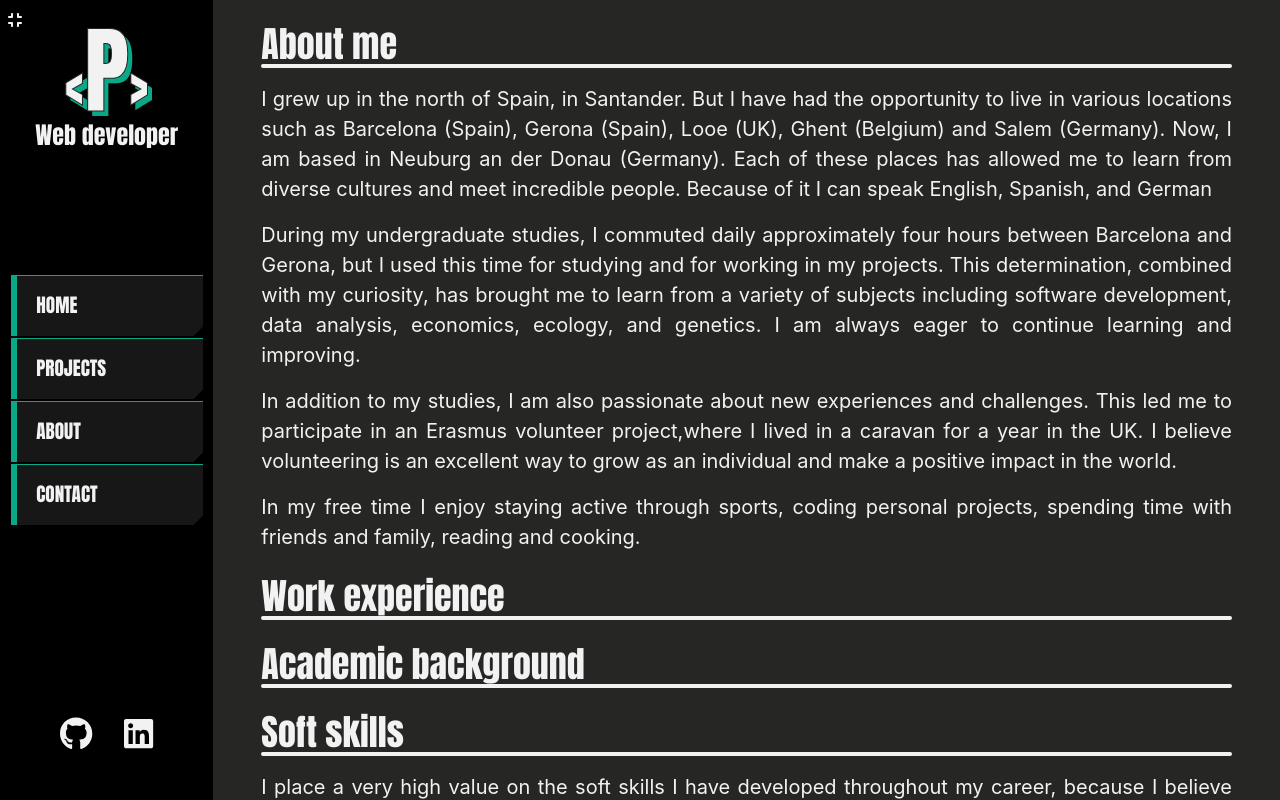
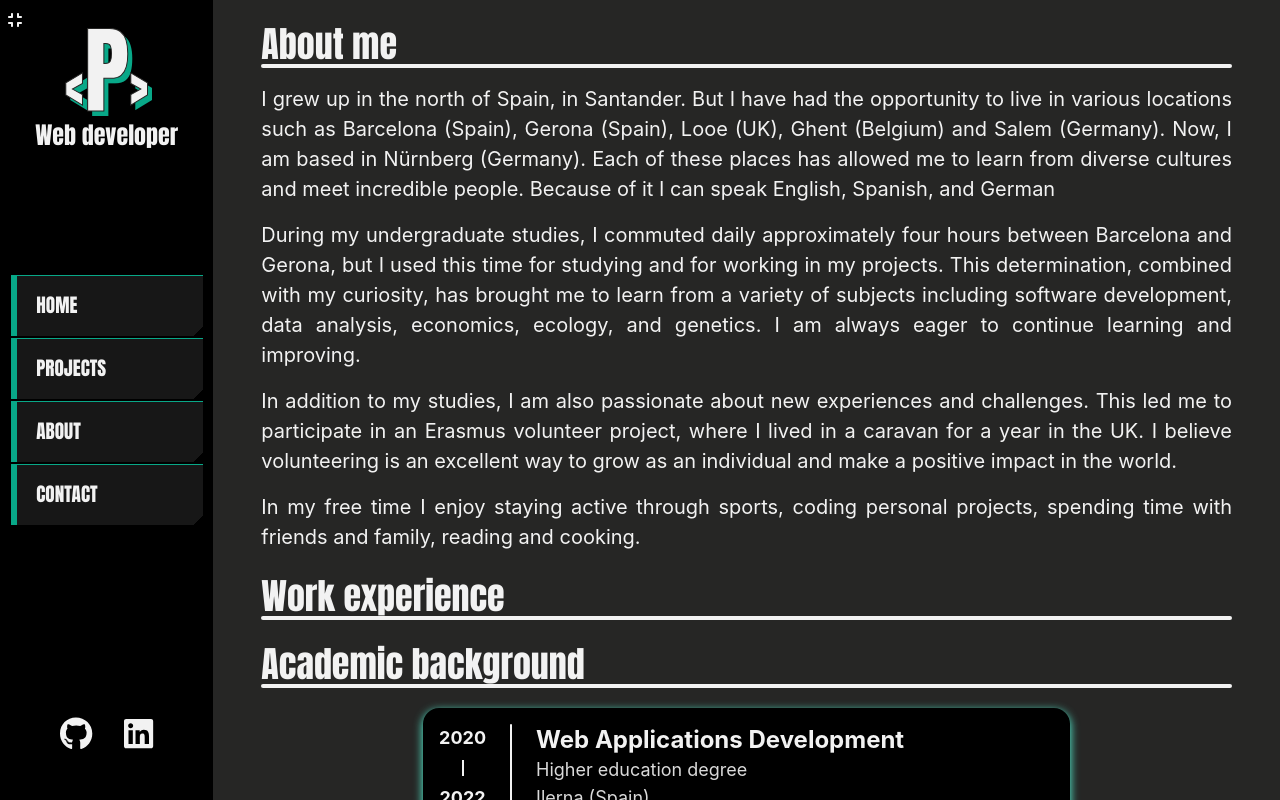
Before and after one commit to pabloff95/portfolio, a React (Vite) app: page /about in a window 1280 px wide. Built offline with nearby package versions, Linux system fonts and the light colour scheme.

Commit message:
Add background card component

```diff
--- a/src/components/layout/Side-menu.tsx
+++ b/src/components/layout/Side-menu.tsx
@@ -9,7 +9,7 @@ interface SideMenuProps {
 
 const SideMenu: React.FC<SideMenuProps> = ({ setDisplayMenu }) => {
   return (
-    <aside className="h-[100vh] col-span-2 bg-black grid grid-rows-6">
+    <aside className="h-[100vh] col-span-2 bg-dark-bg grid grid-rows-6">
       <section className="row-span-1">
         <section className="h-5 w-full p-2 flex justify-start gap-4">
           <button
--- /dev/null
+++ b/src/components/pages/about/Background-card.tsx
@@ -0,0 +1,35 @@
+import React from "react";
+
+interface BackgroundCardProps {
+  title: string;
+  degreeType: string;
+  place: string;
+  from: string;
+  to: string;
+}
+
+const BackgroundCard: React.FC<BackgroundCardProps> = ({
+  title,
+  degreeType,
+  place,
+  from,
+  to,
+}) => {
+  return (
+    <div className="w-full text-lg flex gap-6 bg-dark-bg p-4 rounded-2xl shadow-box-primary">
+      <section className="flex flex-col justify-between items-center">
+        <span className="font-bold">{from}</span>
+        <span className="w-0.5 h-4 bg-font-base"></span>
+        <span className="font-bold">{to}</span>
+      </section>
+      <div className="w-0.5 h-auto bg-font-base rounded-lg"></div>
+      <section className="grow">
+        <p className="text-2xl font-bold">{title}</p>
+        <p className="opacity-90">{degreeType}</p>
+        <p className="opacity-90">{place}</p>
+      </section>
+    </div>
+  );
+};
+
+export default BackgroundCard;
--- a/src/index.css
+++ b/src/index.css
@@ -10,6 +10,7 @@
 
 :root {
   --bg-color: #262625;
+  --bg-color-dark: #000000;
   --text-color: #f2f2f2;
   --primary-element: #4fe1c4;
   --primary-element-dark: #08a888;
--- a/src/pages/About.tsx
+++ b/src/pages/About.tsx
@@ -1,5 +1,6 @@
 import Section from "../components/basic-components/Section";
-import SoftSkill from "../components/pages/about/soft-skill";
+import SoftSkill from "../components/pages/about/Soft-skill";
+import BackgroundCard from "../components/pages/about/Background-card";
 
 export default function About() {
   return (
@@ -9,9 +10,9 @@ export default function About() {
           I grew up in the north of Spain, in Santander. But I have had the
           opportunity to live in various locations such as Barcelona (Spain),
           Gerona (Spain), Looe (UK), Ghent (Belgium) and Salem (Germany). Now, I
-          am based in Neuburg an der Donau (Germany). Each of these places has
-          allowed me to learn from diverse cultures and meet incredible people.
-          Because of it I can speak English, Spanish, and German
+          am based in Nürnberg (Germany). Each of these places has allowed me to
+          learn from diverse cultures and meet incredible people. Because of it
+          I can speak English, Spanish, and German
         </p>
         <p className="paragraph">
           During my undergraduate studies, I commuted daily approximately four
@@ -24,7 +25,7 @@ export default function About() {
         <p className="paragraph">
           In addition to my studies, I am also passionate about new experiences
           and challenges. This led me to participate in an Erasmus volunteer
-          project,where I lived in a caravan for a year in the UK. I believe
+          project, where I lived in a caravan for a year in the UK. I believe
           volunteering is an excellent way to grow as an individual and make a
           positive impact in the world.
         </p>
@@ -34,7 +35,31 @@ export default function About() {
         </p>
       </Section>
       <Section title="Work experience"></Section>
-      <Section title="Academic background"></Section>
+      <Section title="Academic background">
+        <div className="my-5 mx-auto flex flex-col gap-6 w-2/3">
+          <BackgroundCard
+            from="2020"
+            to="2022"
+            title="Web Applications Development"
+            degreeType="Higher education degree"
+            place="Ilerna (Spain)"
+          ></BackgroundCard>
+          <BackgroundCard
+            from="2019"
+            to="2020"
+            title="Terrestrial Ecology & Biodiversity Management"
+            degreeType="Master of Science degree"
+            place="Autonomous University of Barcelona (Spain)"
+          ></BackgroundCard>
+          <BackgroundCard
+            from="2014"
+            to="2018"
+            title="Biology"
+            degreeType="Bachelor of Science degree"
+            place="University of Girona (Spain)"
+          ></BackgroundCard>
+        </div>
+      </Section>
       <Section title="Soft skills">
         <p className="paragraph">
           I place a very high value on the soft skills I have developed
--- a/src/styles/_utils.css
+++ b/src/styles/_utils.css
@@ -3,3 +3,7 @@
   font-size: 1.25rem;
   margin: 1rem 0;
 }
+
+.shadow-box-primary {
+  box-shadow: 0px 3px 8px 1px var(--primary-element);
+}
--- a/tailwind.config.js
+++ b/tailwind.config.js
@@ -12,6 +12,7 @@ export default {
         primary: "var(--primary-element)",
         "primary-dark": "var(--primary-element-dark)",
         "primary-contrast": "var(--primary-element-contrast)",
+        "dark-bg": "var(--bg-color-dark)",
       },
     },
   },
```
Also changed, not shown: src/components/pages/about/Soft-skill.tsx (renamed from src/components/pages/about/soft-skill.tsx).
